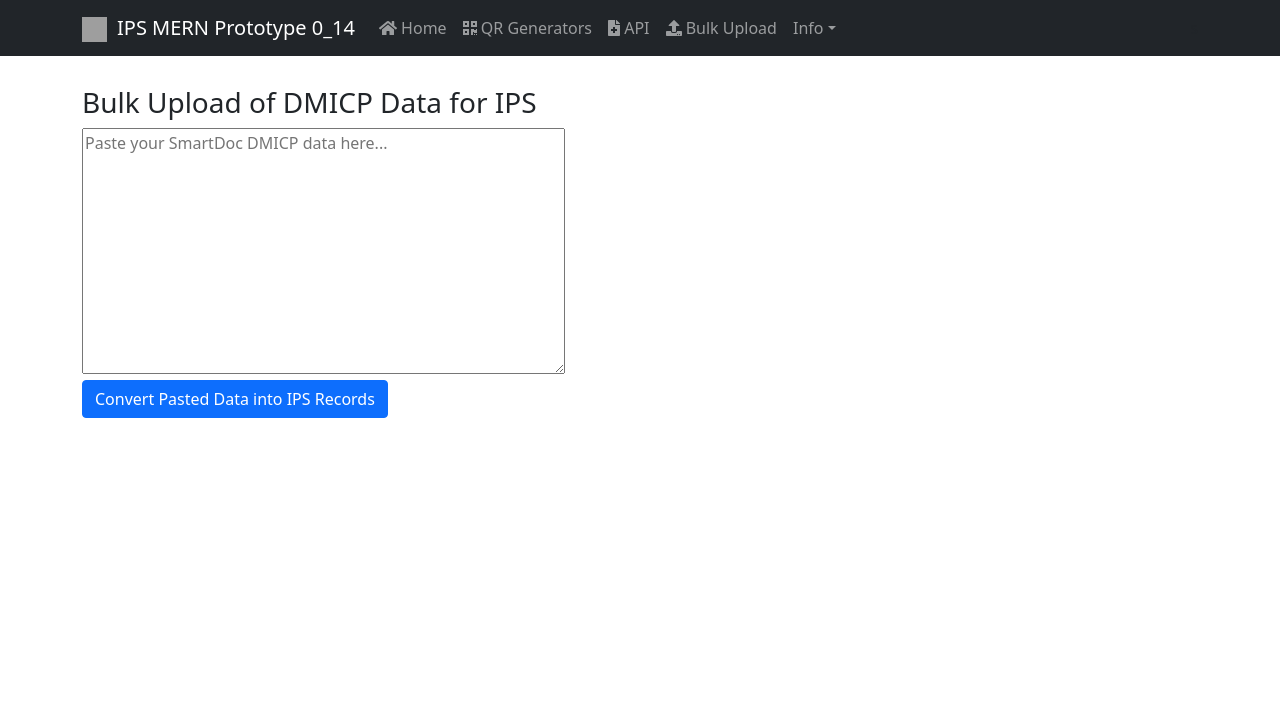
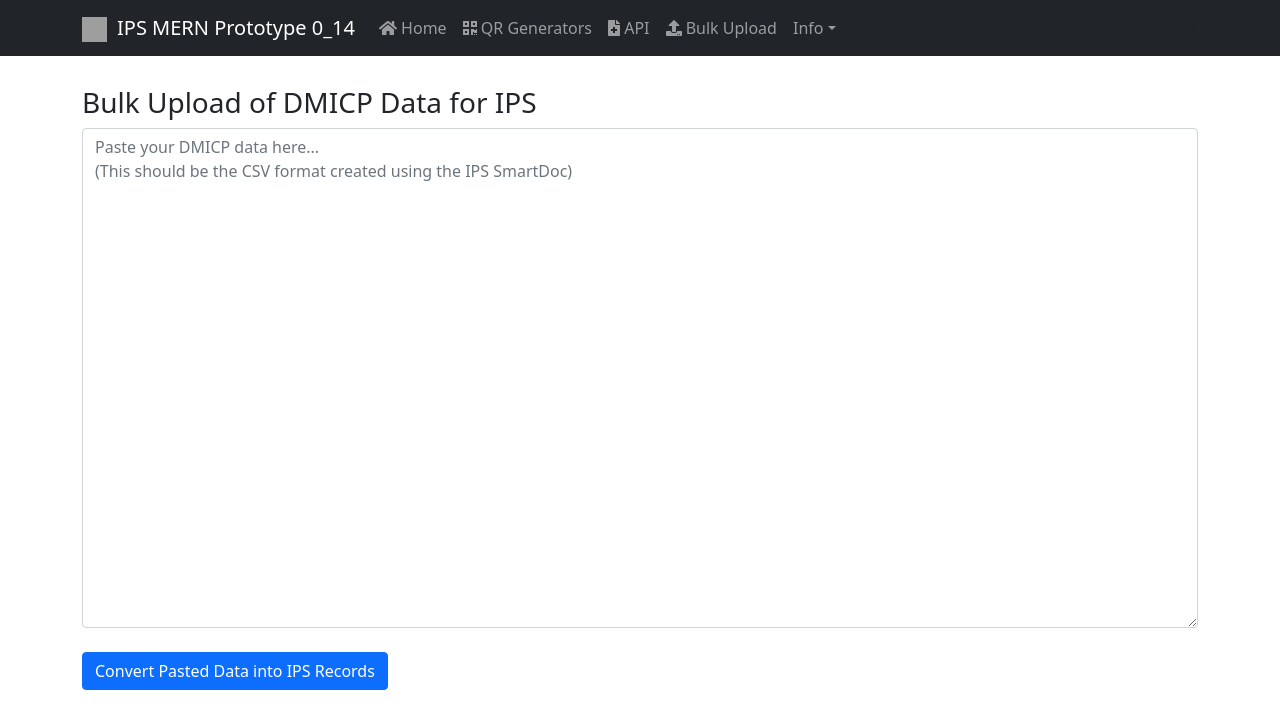
Before and after one commit to MikeForde/mern-azure, a React (Create React App) app in the folder client/: page /bulkupload in a window 1280 px wide. Shown: the top 728 px of the page. Built offline with nearby package versions, Linux system fonts and the light colour scheme; no server answers; grey boxes are pictures that could not be loaded.

Commit message:
Deployment 0_14

```diff
--- a/client/src/pages/AboutWebappPage.js
+++ b/client/src/pages/AboutWebappPage.js
@@ -21,7 +21,7 @@ function AboutWebAppPage() {
                                 The development pipeline involves the following steps:
                                 <ol>
                                     <li>Development Environment: Linux ubuntu-like distribution (<a href="https://www.bodhilinux.com" target="_blank" rel="noopener noreferrer">Bodhi</a>) running on a virtual machine (VM).</li>
-                                    <li>Version Control: GitHub.</li>
+                                    <li>Version Control: <a href="https://github.com/MikeForde/mern-azure" target="_blank" rel="noopener noreferrer">GitHub</a>.</li>
                                     <li>Continuous Deployment: GitHub Actions, which automates the deployment process whenever changes are pushed to the GitHub repository.</li>
                                     <li>Hosting: The application is hosted on Microsoft Azure.</li>
                                 </ol>
--- a/client/src/pages/Components/IPS.js
+++ b/client/src/pages/Components/IPS.js
@@ -1,7 +1,7 @@
 import React, { useState } from "react";
 import { Button, Modal, OverlayTrigger, Tooltip } from "react-bootstrap";
 import { Link } from "react-router-dom";
-import { faFileMedical, faQrcode } from '@fortawesome/free-solid-svg-icons';
+import { faFileMedical, faQrcode, faTrash } from '@fortawesome/free-solid-svg-icons';
 import { FontAwesomeIcon } from '@fortawesome/react-fontawesome';
 import "./components.css";
 
@@ -104,7 +104,7 @@ export function IPS({ ips, remove }) {
                 overlay={renderTooltip('Remove')}
             >
                 <Button variant="outline-danger" className="custom-button" onClick={handleRemove}>
-                    🗑️
+                    <FontAwesomeIcon icon={faTrash} />
                 </Button>
             </OverlayTrigger>
       </div>
--- a/client/src/pages/Components/components.css
+++ b/client/src/pages/Components/components.css
@@ -17,6 +17,7 @@
   }
 
   .custom-button {
-    width: 40px; /* Adjust as needed */
-    height: 40px; /* Adjust as needed */
+    width: 40px;
+    height: 40px;
+    align-items: center;
 }
--- a/client/src/pages/DataUploadPage.js
+++ b/client/src/pages/DataUploadPage.js
@@ -1,5 +1,5 @@
 import React, { useState } from 'react';
-import { Button, Modal } from 'react-bootstrap';
+import { Button, Modal, Form } from 'react-bootstrap';
 import axios from 'axios';
 import './Page.css';
 
@@ -159,13 +159,19 @@ function DataUploadPage() {
     <div className="app">
       <div className="container">
         <h3>Bulk Upload of DMICP Data for IPS</h3>
-        <textarea
+        {/* <textarea
           rows="10"
           cols="50"
           value={data}
           onChange={handleChange}
           placeholder="Paste your SmartDoc DMICP data here..."
-        />
+        /> */}
+        <div className="text-area">
+                        <Form.Control as="textarea"
+                        rows={10} value={data}
+                        onChange={handleChange}
+                        placeholder="Paste your DMICP data here...&#13;&#10;(This should be the CSV format created using the IPS SmartDoc)" />
+                    </div>
         <br />
         <Button className="mb-3" onClick={handleUpload}>Convert Pasted Data into IPS Records</Button>
       </div>
```
